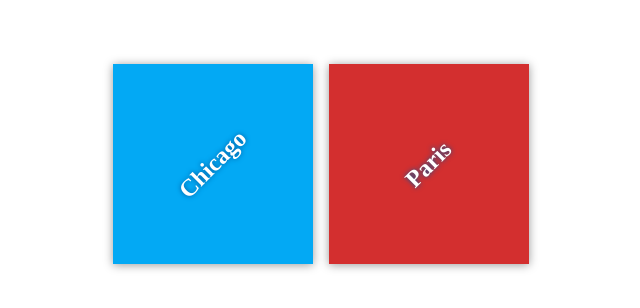
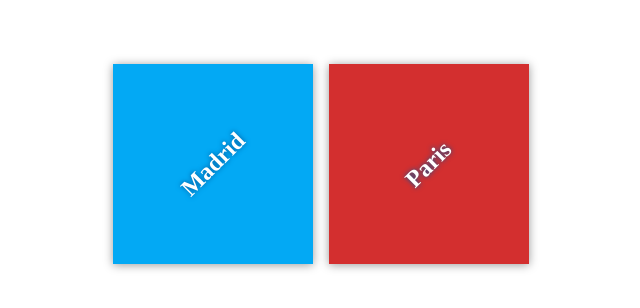
Before and after one commit to alejandromontblanch/my-travel-plans, a plain HTML site: page index.html in a window 1280 px wide. Shown: the part 236-544 px from the top of the page, 319-959 px from the left. Drawn offline with Linux system fonts and the light colour scheme; files that its build step writes are made by us from their sources.

Commit message:
Changed from Chicago to Madrid

```diff
--- a/index.html
+++ b/index.html
@@ -11,7 +11,7 @@
     <div class="container">
         <div class="destination-container">
             <div class="destination" id="florida">
-                <h2>Chicago</h2>
+                <h2>Madrid</h2>
             </div>
 
             <div class="destination" id="paris">
```
